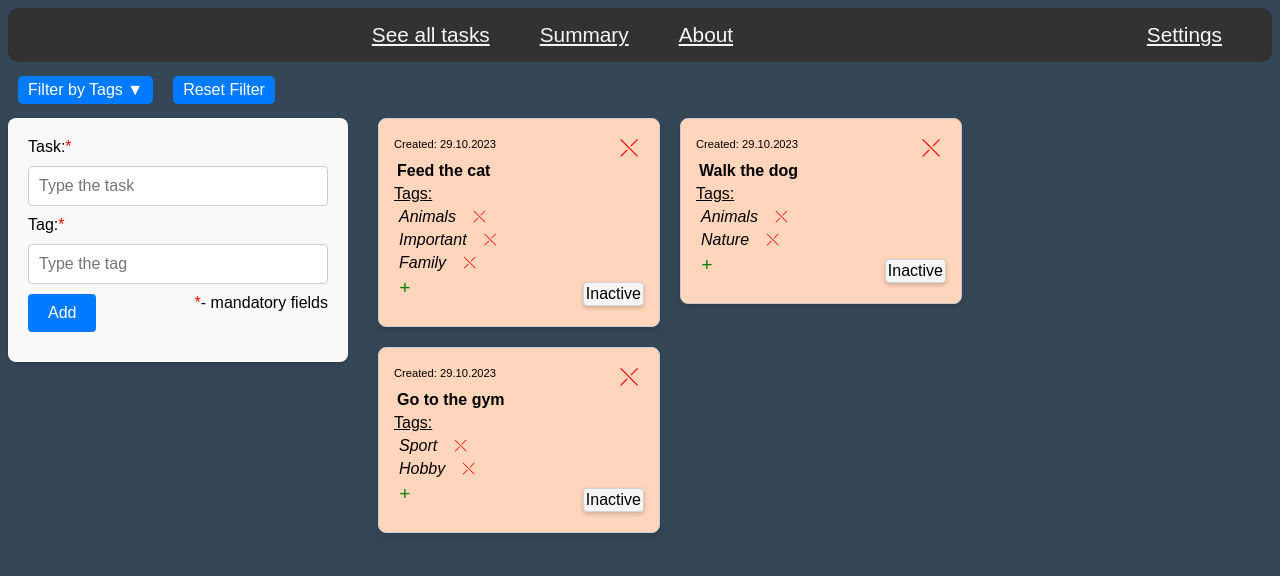
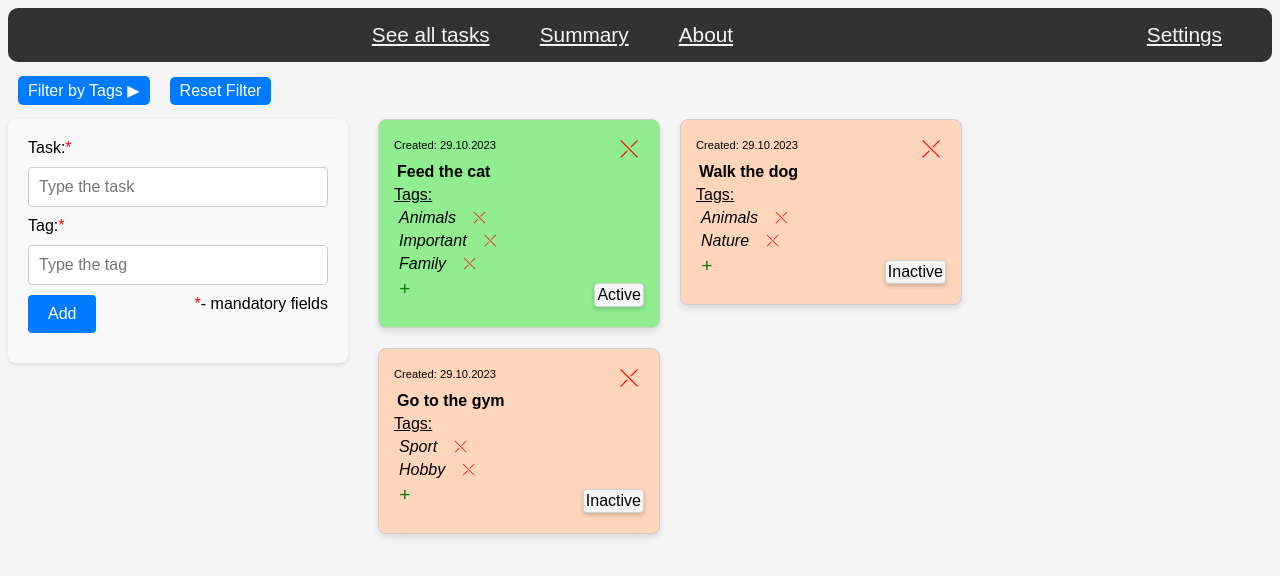
Before and after one commit to iuloz/Tasks-Activity-Monitoring, a React (Create React App) app in the folder tasks-activity-monitoring/: page /tasks in a window 1280 px wide. Shown: the top 576 px of the page. Built offline with nearby package versions, Linux system fonts and the light colour scheme; data requests are answered from the project's data file.

Commit message:
Commenting done

```diff
--- a/tasks-activity-monitoring/db.json
+++ b/tasks-activity-monitoring/db.json
@@ -3,7 +3,7 @@
     {
       "id": "b3c38adc-9908-4dca-a08a-42cf76fe502a",
       "date": "29.10.2023",
-      "status": "Inactive",
+      "status": "Active",
       "task": "Feed the cat",
       "tags": [
         "Animals",
@@ -17,19 +17,10 @@
         "30.10.2023, 15:09:53",
         "02.11.2023, 09:41:49",
         "02.11.2023, 09:42:07",
-        "02.11.2023, 09:42:17",
-        "02.11.2023, 09:42:29",
-        "02.11.2023, 09:42:39",
-        "02.11.2023, 09:42:43",
-        "02.11.2023, 09:42:50",
-        "02.11.2023, 09:42:54",
-        "02.11.2023, 09:43:18",
-        "02.11.2023, 09:43:37",
-        "02.11.2023, 09:43:40",
-        "02.11.2023, 11:20:28",
-        "02.11.2023, 11:20:47",
-        "02.11.2023, 11:20:52",
-        "02.11.2023, 14:14:37"
+        "02.11.2023, 22:08:22",
+        "02.11.2023, 22:08:45",
+        "02.11.2023, 22:14:44",
+        "02.11.2023, 22:15:49"
       ],
       "end": [
         "21.10.2023, 12:00:00",
@@ -38,19 +29,14 @@
         "30.10.2023, 15:09:59",
         "02.11.2023, 09:41:52",
         "02.11.2023, 09:42:08",
-        "02.11.2023, 09:42:19",
-        "02.11.2023, 09:42:31",
-        "02.11.2023, 09:42:41",
-        "02.11.2023, 09:42:47",
-        "02.11.2023, 09:42:53",
-        "02.11.2023, 09:42:56",
-        "02.11.2023, 09:43:26",
-        "02.11.2023, 09:43:39",
-        "02.11.2023, 09:43:42",
-        "02.11.2023, 11:20:30",
-        "02.11.2023, 11:20:51",
-        "02.11.2023, 11:20:54",
-        "02.11.2023, 14:14:41"
+        "02.11.2023, 22:08:27",
+        "02.11.2023, 22:08:46",
+        "02.11.2023, 22:14:21",
+        "02.11.2023, 22:14:39",
+        "02.11.2023, 22:14:47",
+        "02.11.2023, 22:14:50",
+        "02.11.2023, 22:15:53",
+        "02.11.2023, 22:15:57"
       ]
     },
     {
@@ -66,39 +52,27 @@
         "29.10.2023, 17:20:56",
         "29.10.2023, 18:04:56",
         "29.10.2023, 18:04:59",
-        "29.10.2023, 18:05:11",
-        "29.10.2023, 20:41:30",
-        "30.10.2023, 15:06:16",
-        "02.11.2023, 09:41:55",
-        "02.11.2023, 09:42:19",
-        "02.11.2023, 09:42:31",
-        "02.11.2023, 09:42:41",
-        "02.11.2023, 09:42:48",
-        "02.11.2023, 09:42:53",
-        "02.11.2023, 09:43:24",
-        "02.11.2023, 09:43:39",
-        "02.11.2023, 11:20:48",
-        "02.11.2023, 11:20:52",
-        "02.11.2023, 14:14:38"
+        "02.11.2023, 22:08:23",
+        "02.11.2023, 22:08:28",
+        "02.11.2023, 22:14:39",
+        "02.11.2023, 22:14:47",
+        "02.11.2023, 22:14:50",
+        "02.11.2023, 22:15:59"
       ],
       "end": [
         "29.10.2023, 17:22:15",
         "29.10.2023, 18:04:57",
         "29.10.2023, 18:05:07",
-        "29.10.2023, 18:05:21",
-        "29.10.2023, 20:42:12",
-        "30.10.2023, 15:06:21",
-        "02.11.2023, 09:42:05",
-        "02.11.2023, 09:42:29",
-        "02.11.2023, 09:42:39",
-        "02.11.2023, 09:42:43",
-        "02.11.2023, 09:42:50",
-        "02.11.2023, 09:42:54",
-        "02.11.2023, 09:43:29",
-        "02.11.2023, 09:43:40",
-        "02.11.2023, 11:20:50",
-        "02.11.2023, 11:20:55",
-        "02.11.2023, 14:14:44"
+        "02.11.2023, 22:08:26",
+        "02.11.2023, 22:08:33",
+        "02.11.2023, 22:14:20",
+        "02.11.2023, 22:14:23",
+        "02.11.2023, 22:14:26",
+        "02.11.2023, 22:14:42",
+        "02.11.2023, 22:14:48",
+        "02.11.2023, 22:15:17",
+        "02.11.2023, 22:15:56",
+        "02.11.2023, 22:20:31"
       ]
     },
     {
@@ -115,29 +89,22 @@
         "29.10.2023, 17:43:44",
         "29.10.2023, 18:01:30",
         "30.10.2023, 15:06:17",
-        "30.10.2023, 15:06:46",
-        "30.10.2023, 15:06:48",
-        "30.10.2023, 15:06:53",
-        "02.11.2023, 09:42:47",
-        "02.11.2023, 11:20:49",
-        "02.11.2023, 11:20:53"
+        "02.11.2023, 22:08:24"
       ],
       "end": [
         "29.10.2023, 17:22:19",
         "29.10.2023, 17:43:50",
         "29.10.2023, 18:01:35",
         "30.10.2023, 15:06:22",
-        "30.10.2023, 15:06:47",
-        "30.10.2023, 15:06:51",
-        "30.10.2023, 15:06:59",
-        "02.11.2023, 09:42:48",
-        "02.11.2023, 11:20:50",
-        "02.11.2023, 11:20:56"
+        "02.11.2023, 22:08:29",
+        "02.11.2023, 22:14:24",
+        "02.11.2023, 22:14:44",
+        "02.11.2023, 22:15:59"
       ]
     }
   ],
   "settings": {
-    "theme": "dark",
-    "mode": "multiple"
+    "theme": "light",
+    "mode": "one"
   }
 }
--- a/tasks-activity-monitoring/src/About.js
+++ b/tasks-activity-monitoring/src/About.js
@@ -41,7 +41,7 @@ function About() {
                 "Summary" view specifies start and end of observation interval and, when button 'Apply' is pushed, shows tasks and tags, which were active within the interval. Tasks and tags there contain information about their total active time within observation interval. Tasks have 'Details' button, which, when clicked, allows to specify start and end of task details interval, within which user can see all task activity periods. There it is possible to edit activity intervals by clicking them, remove them (clicking 'x') or add new (click '+').
             </p>
             <p>
-                Using of the app is possible as well with keyboard only (besides mouse or touchpad and such). To navigate between buttons, elements inside task components, tasks of interest, input fields in the form 'Tab' button is used ('Tab' to move forward, 'Shift' + 'Tab' to move back). To perform click behavior 'Spacebar' is used. Input fields inside task elements are confirmed by pressing 'Enter'. Form (adding of a new task element) is submitted by pressing 'Enter' key.
+                Using of the app is possible as well with keyboard only (besides mouse or touchpad and such). To navigate between buttons, elements inside task components, tasks of interest, input fields in the form 'Tab' button is used ('Tab' to move forward, 'Shift' + 'Tab' to move back). To perform click behavior 'Spacebar' is used. Input fields inside task elements and tasks of interest are confirmed by pressing 'Enter'. Form (adding of a new task element) is submitted by pressing 'Enter' key.
             </p>
             <p>Approximately 200 hours were spend on this application.</p>
             <p>Most difficult for me was implementing a behavior for single active task at a time mode in Module L, where previous active task must become inactive automatically and this change is seen on UI right away. Also Module J took a lot of time.</p>
--- a/tasks-activity-monitoring/src/AllRecordings.js
+++ b/tasks-activity-monitoring/src/AllRecordings.js
@@ -32,7 +32,7 @@ function AllRecordings() {
     useEffect(() => {
         const timer = setTimeout(() => {
             setRender(true);
-        }, 100);
+        }, 200);
         return () => clearTimeout(timer);
     }, [render]);
 
@@ -127,7 +127,7 @@ function AllRecordings() {
 
     return !render ? null : (
         <div>
-            <button className='filtering' onClick={() => setShowFilterDropdown(!showFilterDropdown)}>Filter by Tags &#9660;</button>
+            <button className='filtering' onClick={() => setShowFilterDropdown(!showFilterDropdown)}>Filter by Tags ▶</button>
             {showFilterDropdown && (
                 <div className='filter-dropdown'>
                     {uniqueTags.map(tag => (
--- a/tasks-activity-monitoring/src/TaskOfInterest.js
+++ b/tasks-activity-monitoring/src/TaskOfInterest.js
@@ -417,7 +417,7 @@ function TaskOfInterest(props) {
         props.updateTotalTime();
     }
 
-    // Handling keyboard usage
+    // Handling keyboard usage during interaction with app
 
     const handleKeyDown = (e, buttonRef) => {
         if (buttonRef.current && (e.key === ' ' || e.key === 'Spacebar')) {
--- a/tasks-activity-monitoring/src/TasksItem.js
+++ b/tasks-activity-monitoring/src/TasksItem.js
@@ -26,7 +26,7 @@ function TasksItem(props) {
     const tagEditInputRefs = useRef([]);
 
 
-
+    // Function for updating API
     const addToApi = async (key, value) => {
         const requestBody = { [key]: value };
         await fetch(`http://localhost:3010/tasks/${props.id}`, {
@@ -40,7 +40,7 @@ function TasksItem(props) {
             });
     }
 
-
+    // Changing task status in UI and in API, saving start and stop times into API
     const changeStatus = async () => {
         const dateTime = (new Date()).toLocaleString('ru-RU', {
             day: '2-digit',
@@ -58,13 +58,15 @@ function TasksItem(props) {
                 mode = data.mode;
             })
             .catch(error => console.error('Error fetching data:', error));
+
+        // When 'single active task' mode is enabled and activating some task, previous one is stopped
         if (mode === 'one' && isActive) {
             props.allTaskObjects.forEach(async item => {
                 if (item.id !== props.id && item.status === 'Active') {
                     await fetch(`http://localhost:3010/tasks/${item.id}`, {
                         method: 'PATCH',
                         headers: { 'Content-Type': 'application/json' },
-                        body: JSON.stringify({ status: 'Inactive', end: [...item.end, dateTime] })
+                        body: JSON.stringify({ status: 'Inactive', end: [...item.end, dateTime] })  // Adding stopping time in API to previously active task manually since it is stopped not by corresponding function
                     })
                         .then(resp => resp.json())
                         .catch(error => {
@@ -91,13 +93,14 @@ function TasksItem(props) {
                 await new Promise(resolve => setTimeout(resolve, 200));
             }
 
+            // Updating all task objects list in parent component and triggering rerender to see new changes
             await fetch('http://localhost:3010/tasks')
                 .then(response => response.json())
                 .then(data => props.setNewTaskList(data))
                 .catch(error => console.error('Error fetching data:', error));
             props.setItemStatus(false);
 
-        } else {
+        } else {    // If mode is default (multiple active tasks at a time)
 
             setIsActive(!isActive);
             setStatus(isActive ? 'Active' : 'Inactive');
@@ -177,6 +180,8 @@ function TasksItem(props) {
     }
 
 
+    // Handling drag and drop functionality
+
     const onDragStartHandler = (e) => {
         e.dataTransfer.setData('text/plain', e.target.id);
     }
@@ -203,6 +208,8 @@ function TasksItem(props) {
             }
         }
     }
+
+    // Handling keyboard usage
 
     const handleKeyDown = (e, buttonRef) => {
         if (buttonRef.current && (e.key === ' ' || e.key === 'Spacebar')) {
--- a/tasks-activity-monitoring/src/styles.css
+++ b/tasks-activity-monitoring/src/styles.css
@@ -181,6 +181,10 @@ input[type="text"] {
     border: 1px solid #0064cf;
 }
 
+.filter-dropdown {
+    display: inline-block;
+}
+
 #settings_link {
     float: right;
     margin-right: 50px;
```
